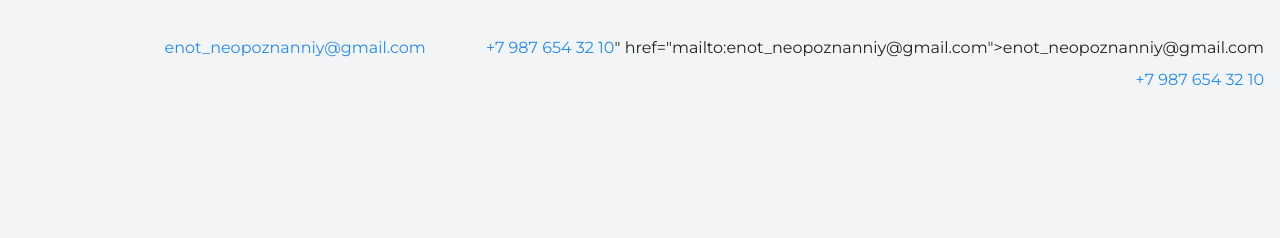
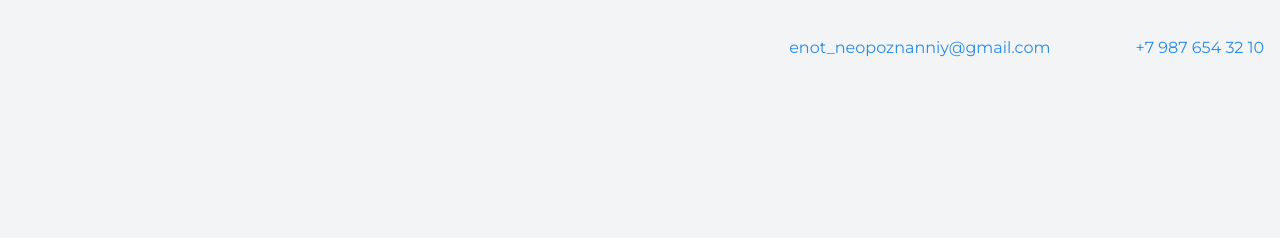
Before and after one commit to Slayer-999/my-site, a plain HTML site: page index.html in a window 1280 px wide. Shown: the top 238 px of the page. Drawn offline with nearby package versions, Linux system fonts and the light colour scheme.

Commit message:
add some content

```diff
--- a/index.html
+++ b/index.html
@@ -11,7 +11,6 @@
     <header class="page-header">
       <div class="container">
         <a class="header-email">enot_neopoznanniy@gmail.com</a>
-    <a href="tel:+79876543210">+7 987 654 32 10</a>" href="mailto:enot_neopoznanniy@gmail.com">enot_neopoznanniy@gmail.com</a>
         <a class="header-phone" href="tel:+79876543210">+7 987 654 32 10</a>
       </div>
     </header>
```
